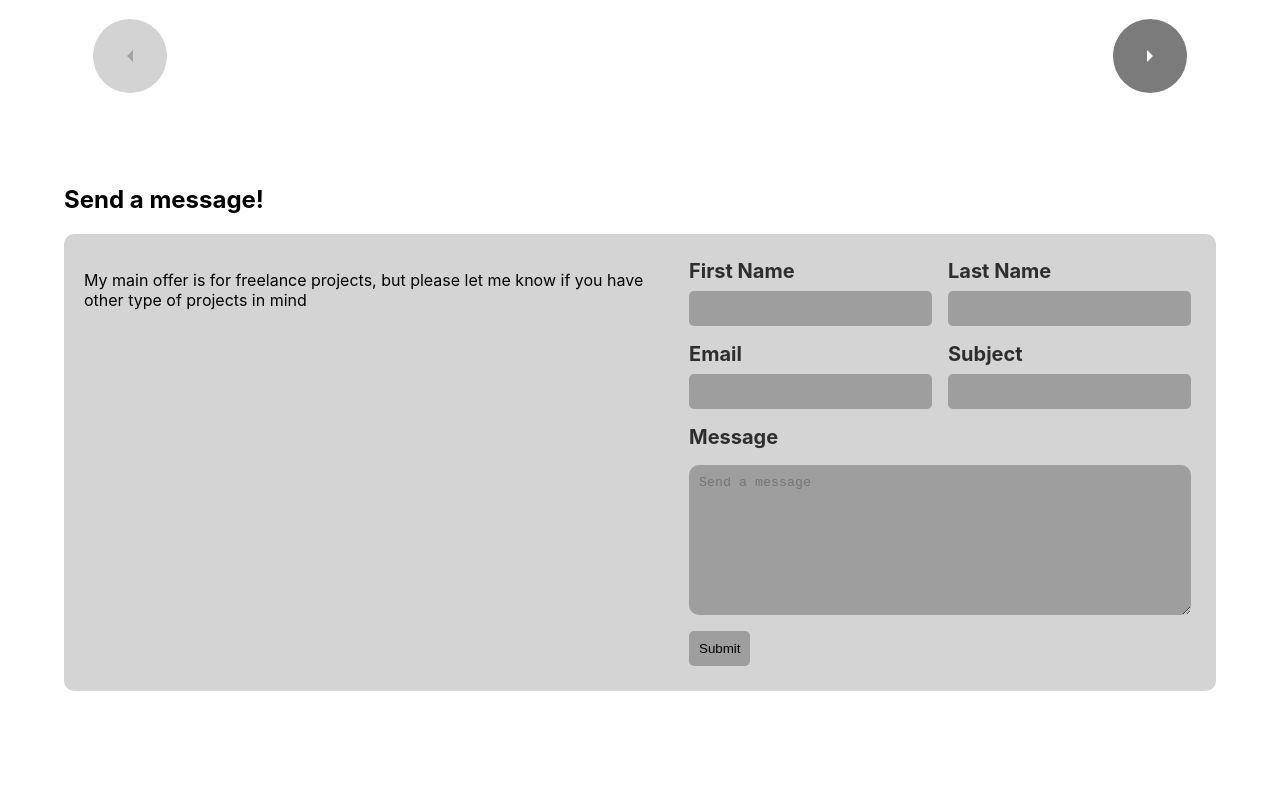
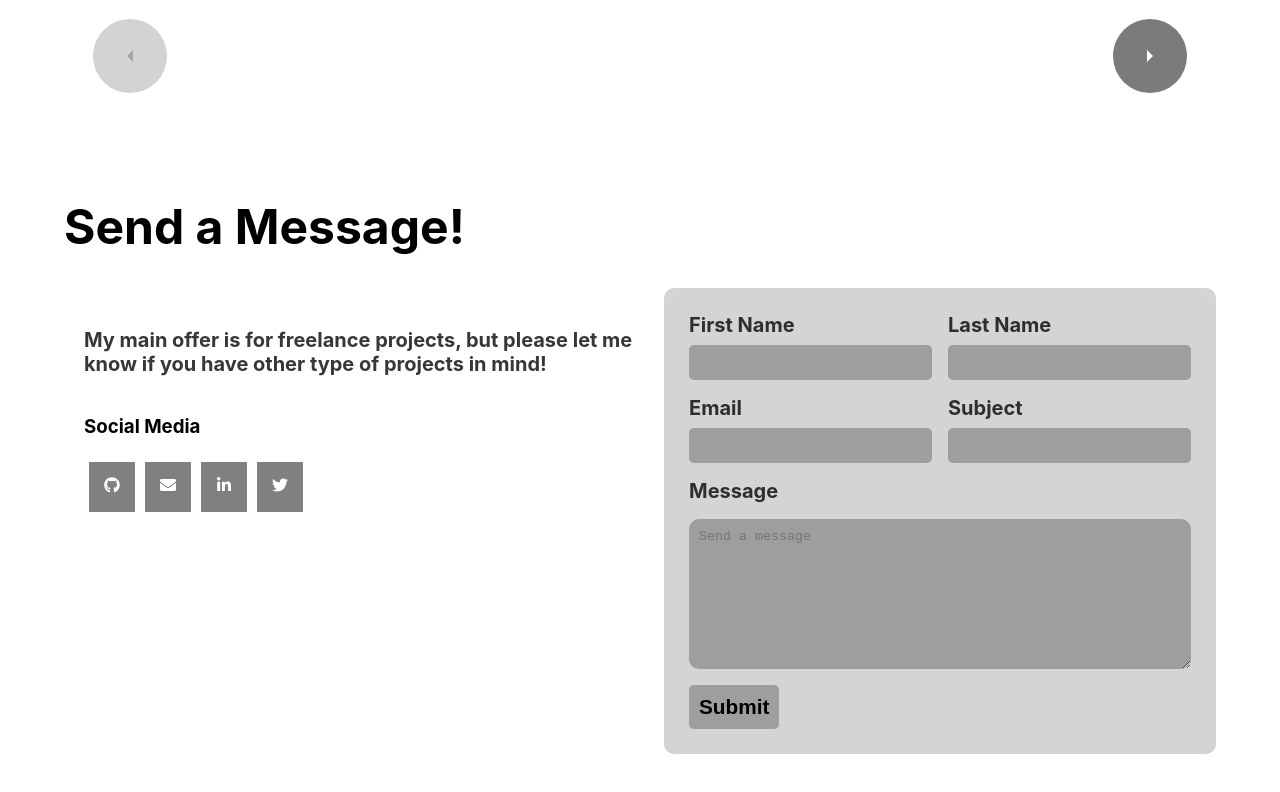
Before and after one commit to Bl1xvan/nodeportfolio, a React (Create React App) app in the folder client/: page / in a window 1280 px wide. Shown: the part 2235-3027 px from the top of the page. Before the commit the page ends 2926 px from the top, so only its background shows below. Built offline with nearby package versions, Linux system fonts and the light colour scheme; no server answers.

Commit message:
added call to action

```diff
--- a/client/src/Components/Contact/Contact.css
+++ b/client/src/Components/Contact/Contact.css
@@ -1,20 +1,39 @@
+#contact-header{
+    font-size: 3em;
+}
+
+#contact-media a{
+    display: inline-block;
+    background-color: gray;
+    padding: 15px;
+    aspect-ratio: 1;
+    margin: 5px;
+}
+
 #calltoaction{
     padding: 20px;
     max-width: 600px;
+    display: flex;
+    flex-direction: column;
 }
 
+#calltoaction p{
+    font-size: 1.25em;
+    font-weight: bold;
+    color:rgb(55, 55, 55);
+}
 #formdiv{
     width: 100%;
-    margin: 0 auto;
-    display: grid;
-    background-color: rgb(212, 212, 212);
-    border-radius: 10px;
+    margin: 0 auto 70px;
+
 }
 
 #send-email{
     display: grid;
     gap: 1em;
     padding: 25px;
+    background-color: rgb(212, 212, 212);
+    border-radius: 10px;
 }
 
 #send-email input{
@@ -46,6 +65,12 @@
     padding: 10px;
 }
 
+#submit{
+    font-size: 1.3em;
+    font-weight: bold;
+    display: block;
+}
+
 @media screen and (min-width: 800px){
     #send-email{
         grid-template-columns: 1fr 1fr;
@@ -58,6 +83,7 @@
 
 @media screen and (min-width: 900px){
     #formdiv{
+        display: grid;
         grid-template-columns: auto 1fr;
     }
 }
--- a/client/src/Components/Contact/Contact.js
+++ b/client/src/Components/Contact/Contact.js
@@ -1,7 +1,7 @@
 import React from 'react'
 import "./Contact.css"
 import emailjs from "emailjs-com"
-
+import SocialMedia from "../Navigation/SocialMedia"
 
 const Contact = () => {
 
@@ -20,30 +20,34 @@
   }
   return (
     <div id="contactdiv">
-      <h2>Send a message!</h2>
+      <h1 id="contact-header">Send a Message!</h1>
       <div id="formdiv">
         <div id="calltoaction">
-          <p>My main offer is for freelance projects, but please let me know if you have other type of projects in mind</p>
+          <p>My main offer is for freelance projects, but please let me know if you have other type of projects in mind!</p>
+          <div>
+            <h3>Social Media</h3>
+            <div id="contact-media"><SocialMedia /></div>
+          </div>
         </div>
         <form id="send-email" onSubmit={sendEmail}>
           <label className="label-column">
             <span>First Name</span>
-            <input type="text" id="fname" name="fname" />
+            <input type="text" id="fname" name="fname" required />
           </label>
           <label className="label-column">
             <span>Last Name</span>
-            <input type="text" id="lname" name="lname" />
+            <input type="text" id="lname" name="lname" required />
           </label>
           <label className="label-column">
             <span>Email</span>
-            <input type="email" id="email" name="email" />
+            <input type="email" id="email" name="email" required/>
           </label>
           <label className="label-column">
             <span>Subject</span>
-            <input type="text" id="subject" name="subject" />
+            <input type="text" id="subject" name="subject" required />
           </label>
           <label className="span2"><span>Message</span></label>
-          <textarea id="message" name="message" className="span2" placeholder="Send a message"></textarea>
+          <textarea id="message" name="message" className="span2" placeholder="Send a message" required></textarea>
           <label className="span2"><input type="submit" id="submit" /> </label>
         </form>
       </div>
--- a/client/src/Components/MainGrid/AllProjects.js
+++ b/client/src/Components/MainGrid/AllProjects.js
@@ -27,6 +27,7 @@
                   )
       })
       )}
+      <a id="totop" href="#toppoint">^</a>
     </div>
   )
 }
--- a/client/src/Components/MainGrid/MainGrid.css
+++ b/client/src/Components/MainGrid/MainGrid.css
@@ -135,6 +135,19 @@
     padding: 5px 10px;
 }
 
+#totop{
+    position: absolute;
+    bottom: -10px;
+    left: -20px;
+    display: block;
+    padding: 30px;
+    border-radius: 50%;
+    aspect-ratio: 1;
+    background-color: rgb(116, 116, 116);
+    color: white;
+    font-weight: bold;
+    text-decoration: none;
+}
 .notfound, .loading{
     font-size: 2em;
     font-weight: bold;
@@ -166,6 +179,10 @@
         width: 100%;
         grid-template-rows: repeat(4, 1fr);
     }
+
+    #totop{
+        display: block;
+    }
 }
 
 @media screen and (min-width: 800px){
@@ -174,6 +191,10 @@
         flex-direction: row;
         align-items: baseline;
         justify-content: space-between;
+    }
+
+    #totop{
+        display: none;
     }
 }
 
--- a/client/src/Components/MainGrid/MainGrid.js
+++ b/client/src/Components/MainGrid/MainGrid.js
@@ -99,7 +99,7 @@
       />
       <div className="maingrid">
       <div className="middlecont">
-      <div className="port-hdr"><h2>Projects</h2>
+      <div className="port-hdr"><h2 id="toppoint">Projects</h2>
       </div>
       <div><pre>{title && `Name: ${title} |`} {langValue && `Contains languages: ${langValue.replace(/&/g, ", ")}`}</pre></div>
       <Pagination key={v4()} pageJump={pageJump} page={page} toggleDisplay={toggleDisplay} backendData={backendData}/>
```
